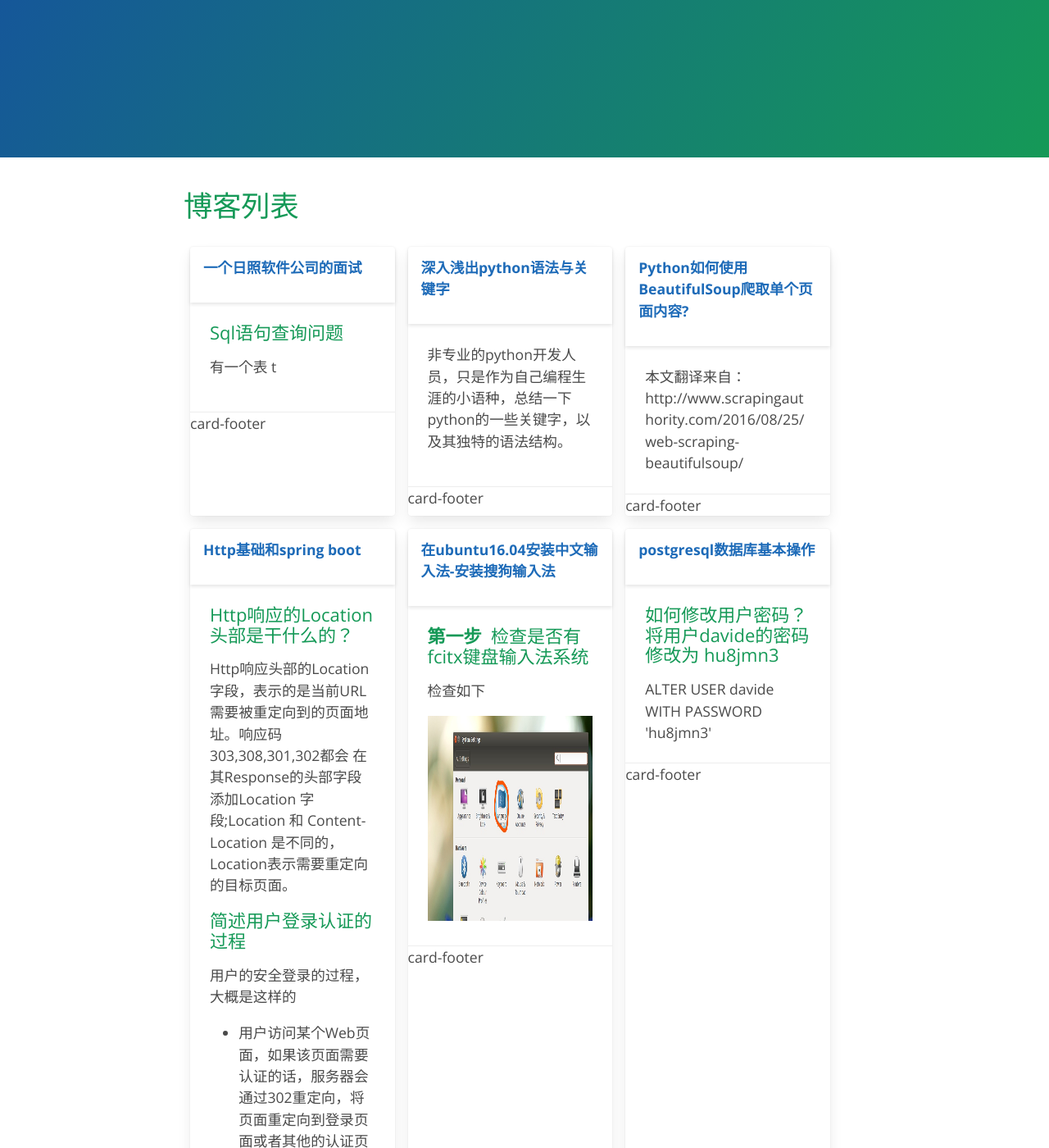
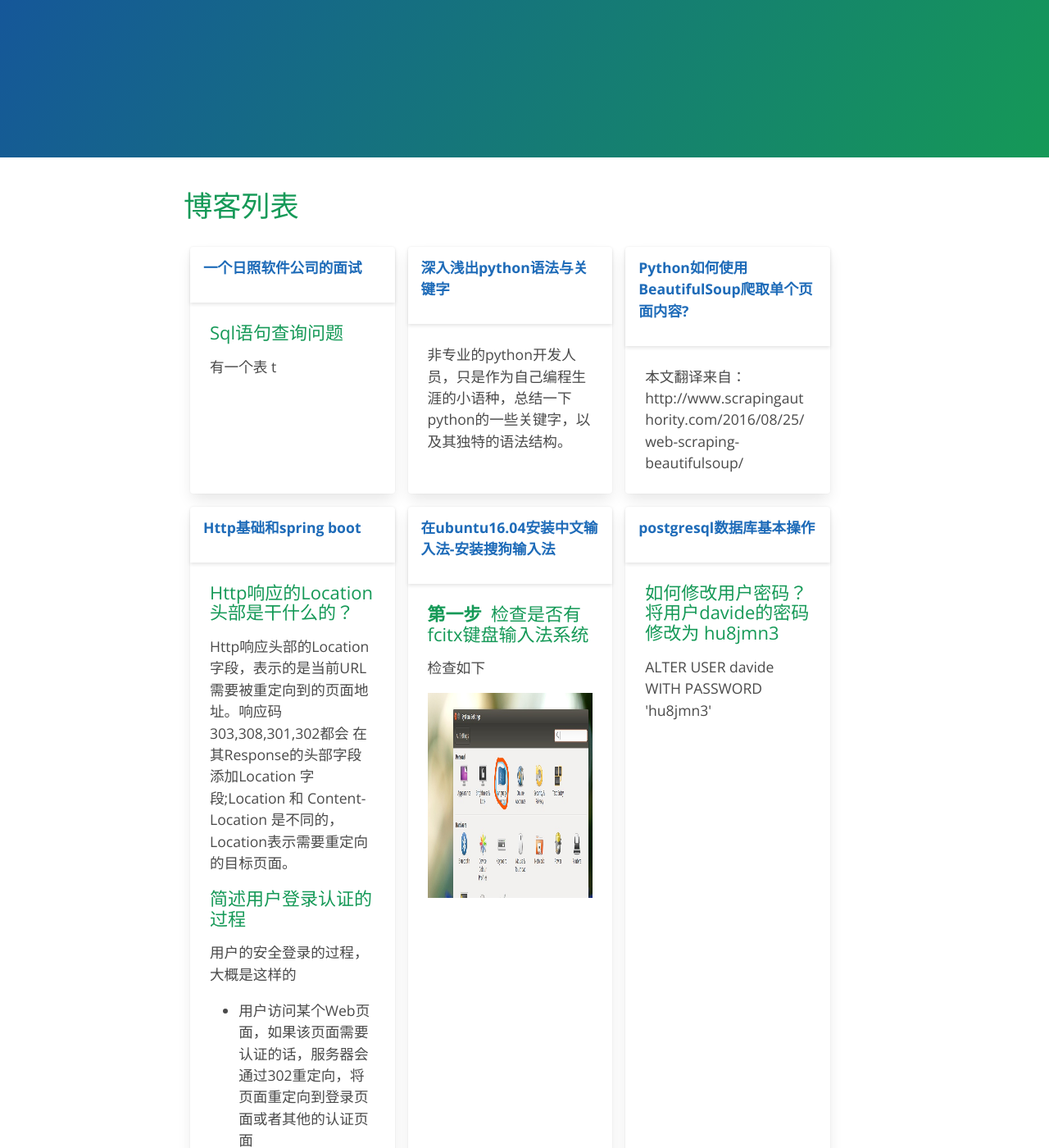
Before and after one commit to qiaojun2016/qiaojun2016.github.io, a Jekyll site: the page built from blog/index.html, in a window 1280 px wide and 1400 px high. Shown: the whole window at 82% size. Built offline with Jekyll 4.4.1, drawn with Linux system fonts in a browser that asks for light colours; some of the changed text lies outside the part shown.

Commit message:
Update index.html

```diff
--- a/blog/index.html
+++ b/blog/index.html
@@ -19,9 +19,7 @@ tagline:
            {{ post.excerpt }}
         </div>
       </div>
-      <footer class="card-footer">
-        card-footer
-      </footer>
+
 
     </div>
     {% endfor %}
```
